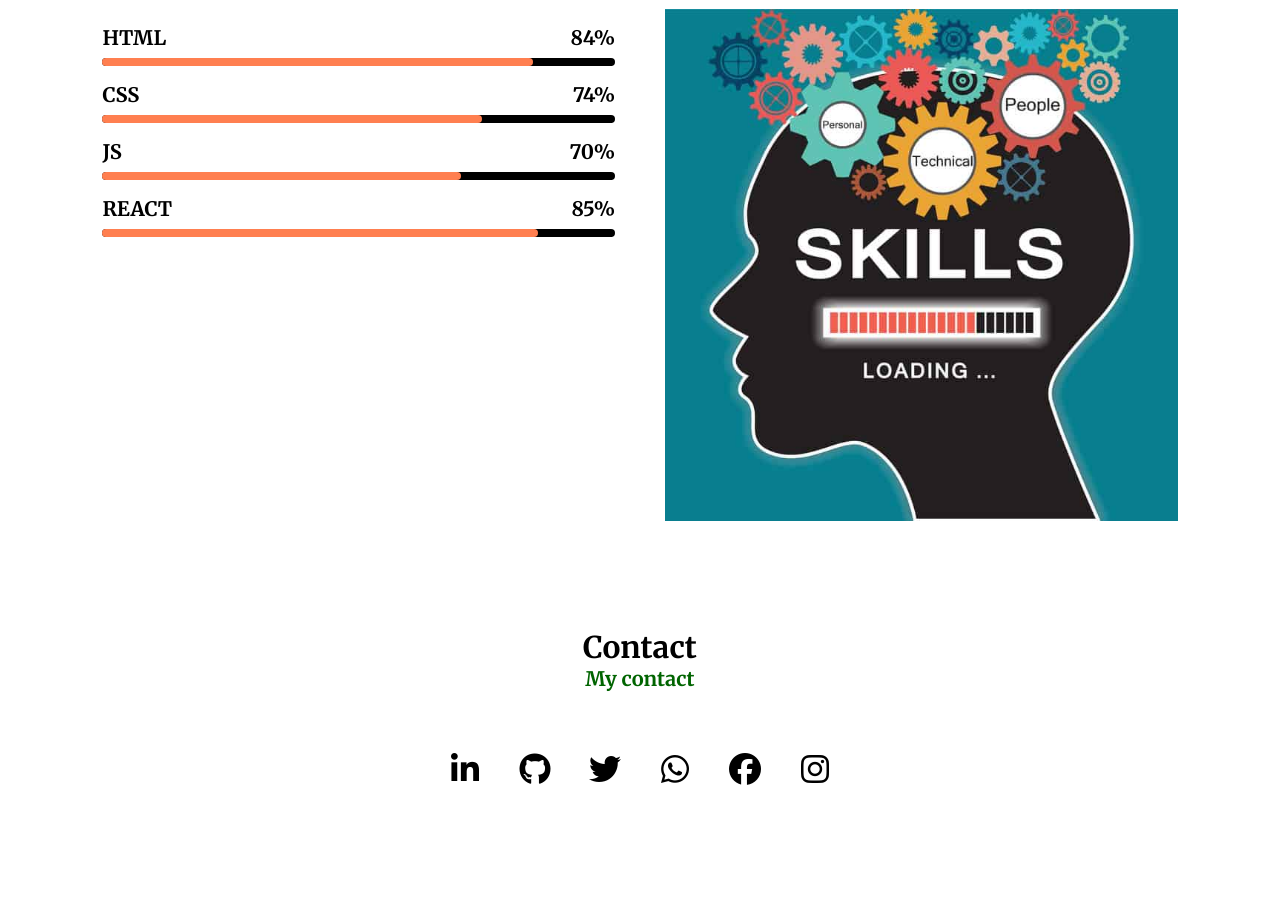
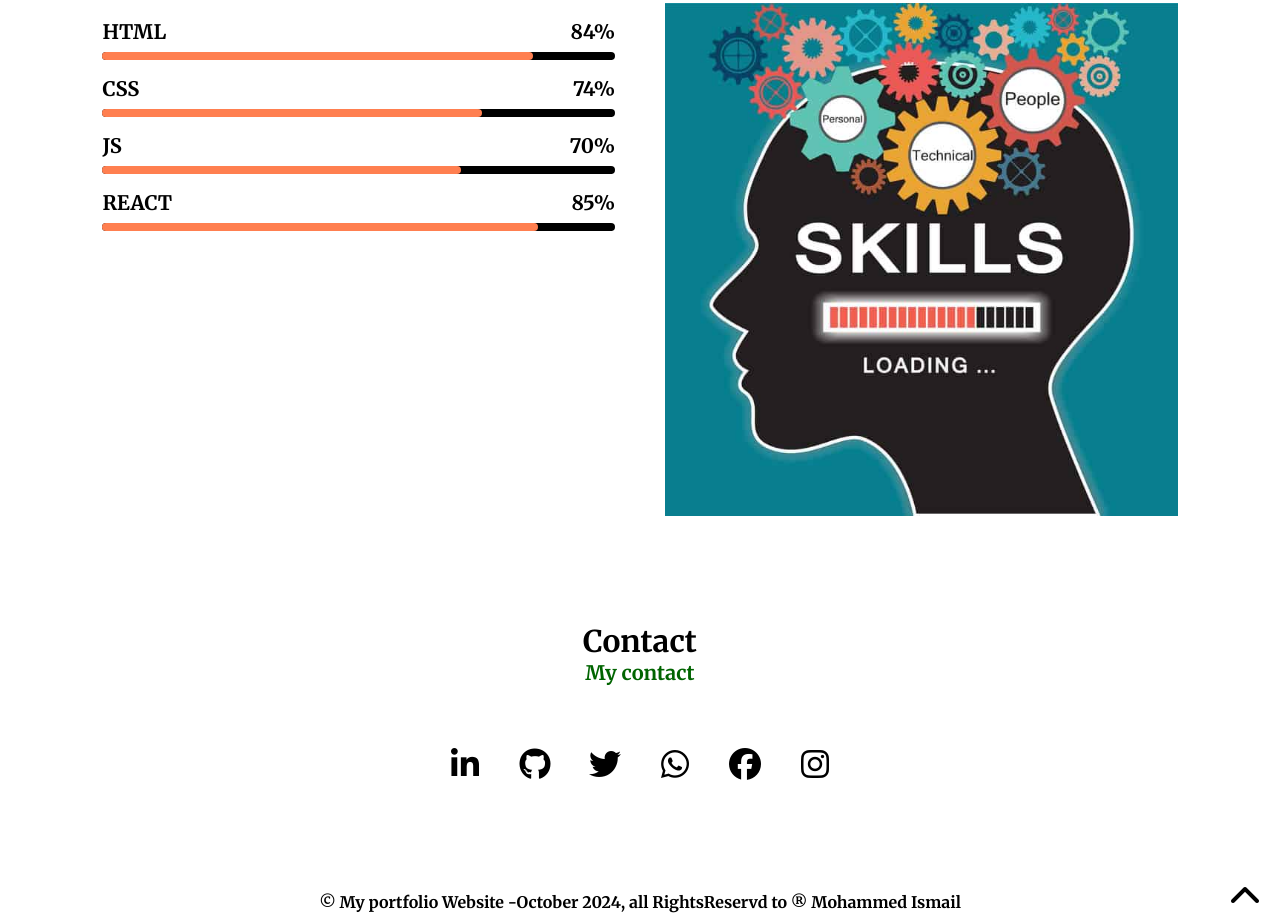
Before and after one commit to mohdismail13/My_portfolio, a plain HTML site: page index.html in a window 1280 px wide. Shown: the part 1509-2431 px from the top of the page. Before the commit the page ends 2357 px from the top, so only its background shows below. Drawn offline with nearby package versions, Linux system fonts and the light colour scheme; a web font is replaced by a local one.

Commit message:
portfolio v2

```diff
--- a/index.html
+++ b/index.html
@@ -172,13 +172,18 @@
                  </div>
             </div>
          </section>
-
         <!-- footer -->
+         <footer>
+            <p id="copyright">&copy; My portfolio Website -October 2024, all RightsReservd to &reg; Mohammed Ismail </p>
+            <div class="icon Uparrow">
+                <a href="#Container">
+                    <i class="fa-solid fa-chevron-up brands"></i></a>
+             </div>
+             </footer>
     </div>
 </body>
 <!-- AOS script -->
 <script src="https://unpkg.com/aos@2.3.1/dist/aos.js"></script>
-
 <script>
     AOS.init();
   </script>
--- a/style.css
+++ b/style.css
@@ -87,7 +87,7 @@ nav{
     left: 20%;
 }
 #about{
-    margin: 20% 0px 0px 8%;
+    margin: 20% 15px 0px 8%;
 }
 .abouthead{
     text-align: center;
@@ -208,6 +208,36 @@ nav{
 }
 .icon:hover .brands{
     color: white;
+    /* animation */
+    animation: rotate 4s;
+}
+@keyframes rotate{
+    0%{
+        transform: rotate(40deg);
+    }
+    25%{
+        transform: rotate(-40deg);
+    }
+    50%{
+        transform: rotate(40deg);
+    }
+    75%{
+        transform: rotate(-40deg);
+    }
+    100%{
+        transform: rotate(40deg);
+    }
+}
+footer{
+    margin-top: 8%;
+}
+#copyright{
+    text-align: center;
+
+}
+.Uparrow{
+    float: right;
+    margin-top: -40px;
 }
 html{
     scroll-behavior: smooth;
```
